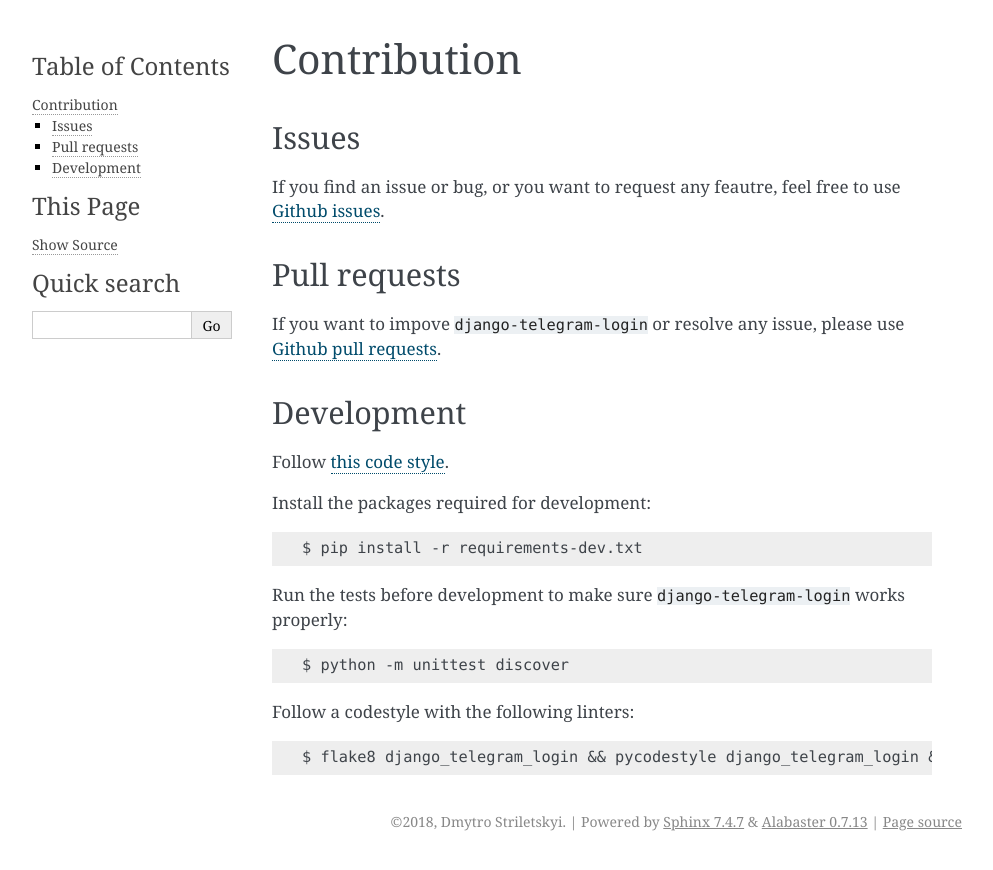
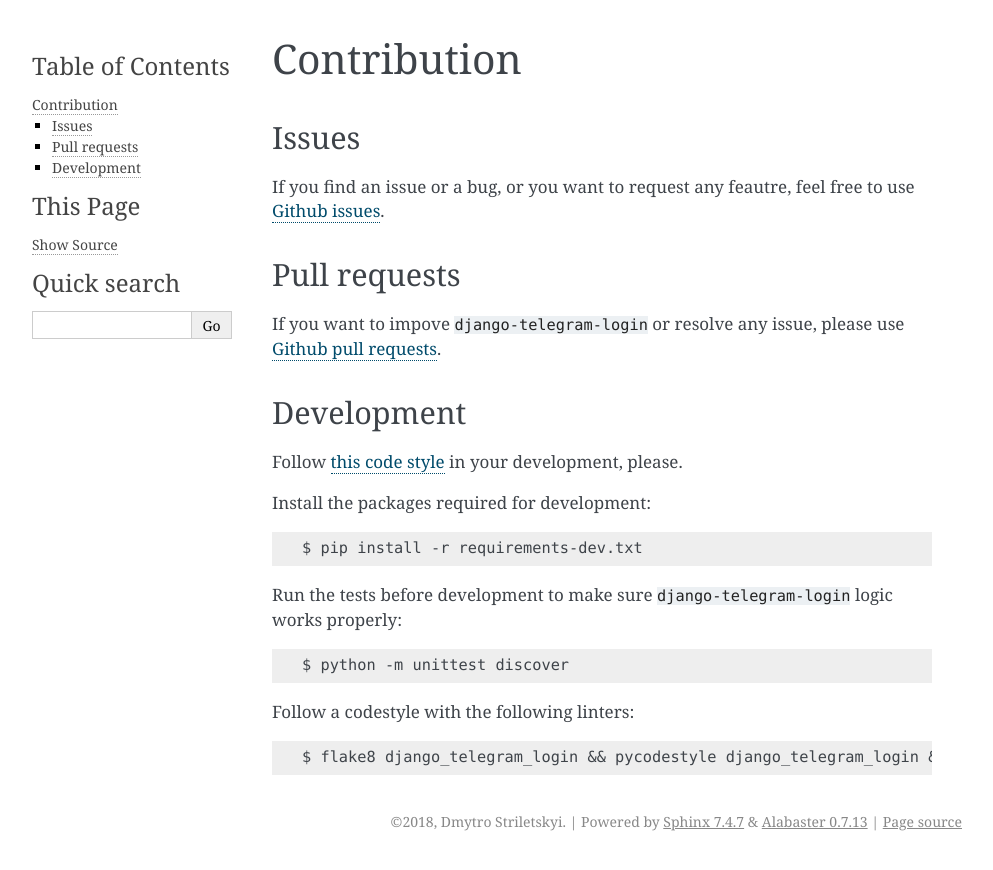
Before and after one commit to dmytrostriletskyi/django-telegram-login, a Sphinx documentation site: the page built from docs/source/contribution.rst, in a window 1280 px wide. Shown: the top 870 px of the page, without its empty margins (148-1141 px from the left). Built offline with Sphinx 7.4.7, drawn with Linux system fonts in a browser that asks for light colours.

Commit message:
Fix docs

```diff
--- a/docs/source/contribution.rst
+++ b/docs/source/contribution.rst
@@ -4,7 +4,7 @@ Contribution
 Issues
 ^^^^^^
 
-If you find an issue or bug, or you want to request  any feautre, feel free to use `Github issues <https://github.com/dmytrostriletskyi/django-telegram-login/issues>`_.
+If you find an issue or a bug, or you want to request any feautre, feel free to use `Github issues <https://github.com/dmytrostriletskyi/django-telegram-login/issues>`_.
 
 Pull requests
 ^^^^^^^^^^^^^
@@ -14,13 +14,13 @@ If you want to impove ``django-telegram-login`` or resolve any issue, please use
 Development
 ^^^^^^^^^^^
 
-Follow `this code style <http://edx.readthedocs.io/projects/edx-developer-guide/en/latest/style_guides/>`_.
+Follow `this code style <http://edx.readthedocs.io/projects/edx-developer-guide/en/latest/style_guides/python-guidelines.html>`_ in your development, please.
 
 Install the packages required for development::
 
     $ pip install -r requirements-dev.txt
 
-Run the tests before development to make sure ``django-telegram-login`` works properly::
+Run the tests before development to make sure ``django-telegram-login`` logic works properly::
 
     $ python -m unittest discover
 
--- a/docs/source/how_to_use.rst
+++ b/docs/source/how_to_use.rst
@@ -45,7 +45,10 @@ So you can handle it on the front-end or make a ``AJAX`` call to back-end and tr
         redirect_url, bot_name, size=LARGE, user_photo=DISABLE_USER_PHOTO
     )
 
+It will contain an user's data in get request parameters.
+
 .. code-block:: python
+
     [12/Feb/2018 03:32:04] "GET /
         ?id=299661134
         &first_name=Dmytro
```
Also changed, not shown: other parts of docs/source/how_to_use.rst (+1 -1 lines).
